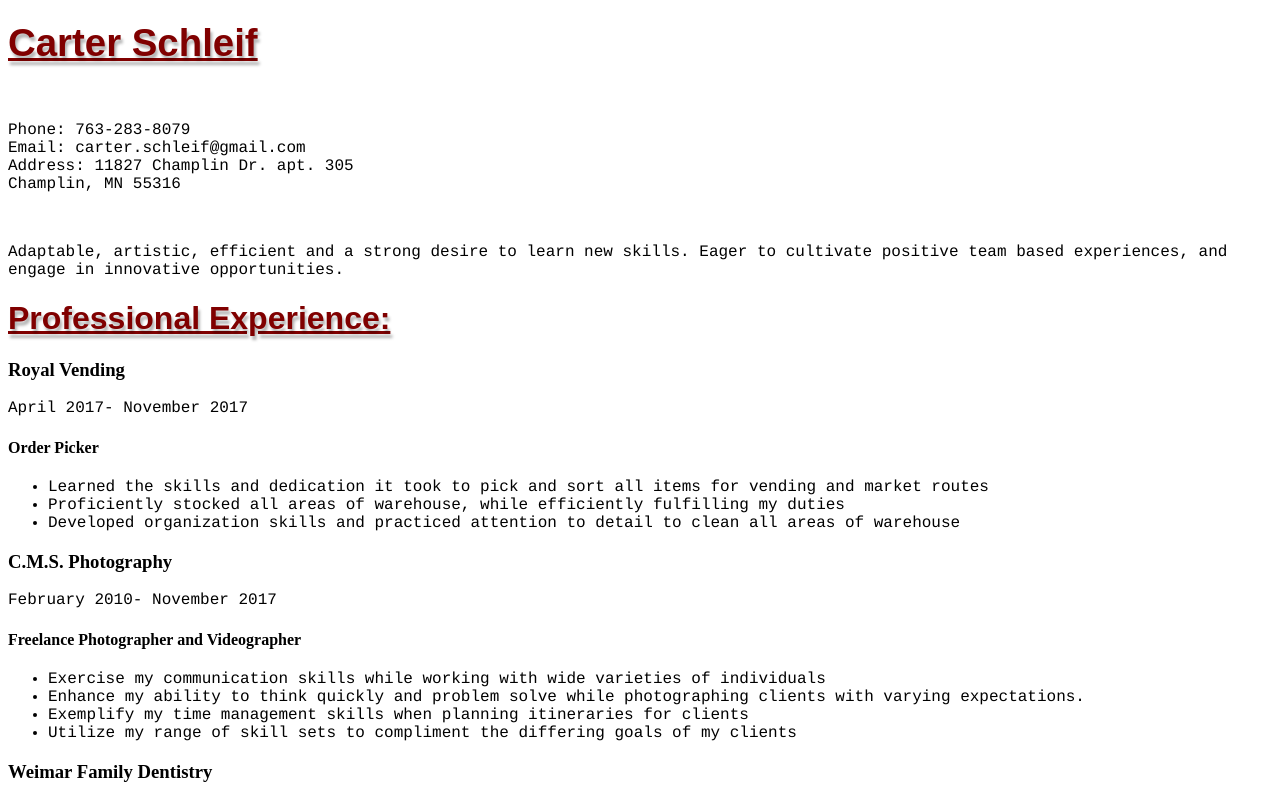
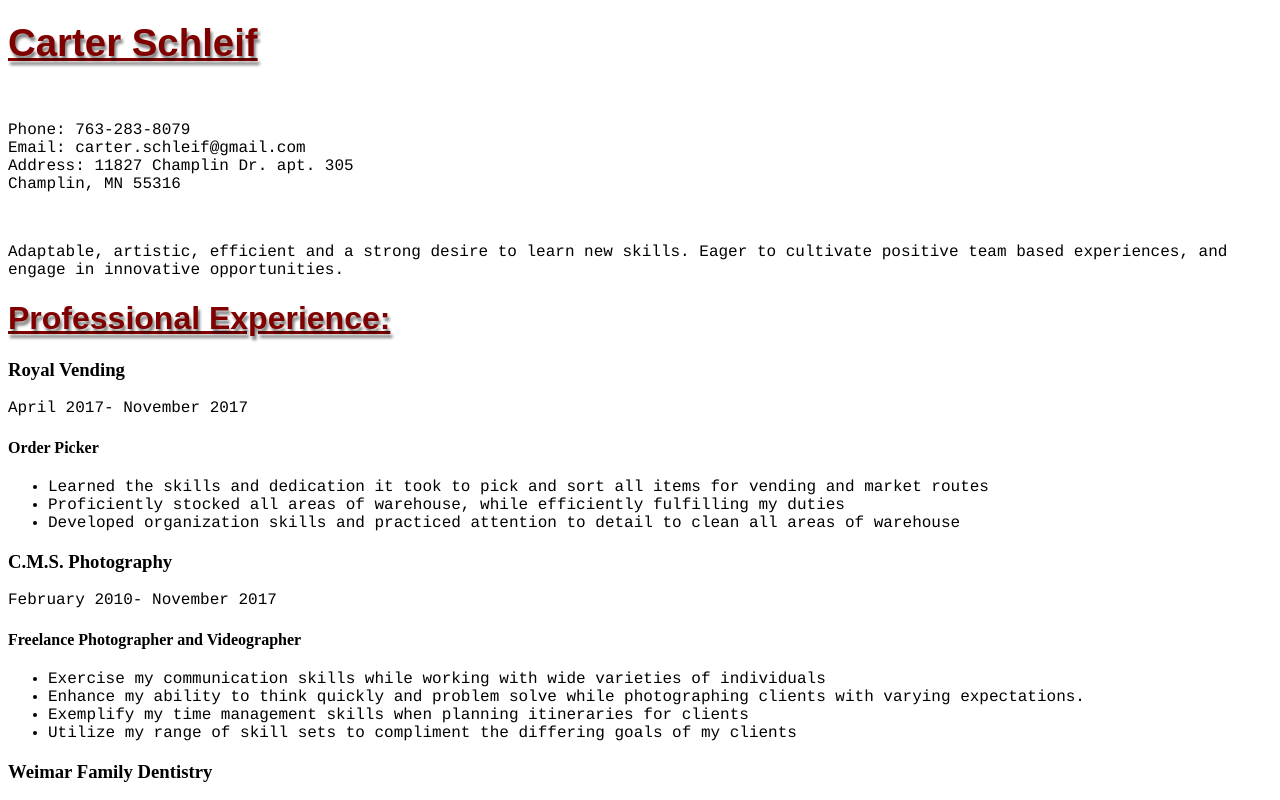
Before and after one commit to CarterSchleif/CarterSchleif-Prime-Resume, a plain HTML site: page index.html in a window 1280 px wide. Shown: the top 800 px of the page. Drawn offline with Linux system fonts and the light colour scheme.

Commit message:
Update style.css

```diff
--- a/style.css
+++ b/style.css
@@ -1,7 +1,7 @@
 h1 {
    color: maroon;
    font-family: arial;
-   text-shadow: 2px 4px 3px rgba(0,0,0,0.3);
+   text-shadow: 2px 4px 3px rgba(0,0,0,0.5);
 }
 p {
    font-family: courier;
```
